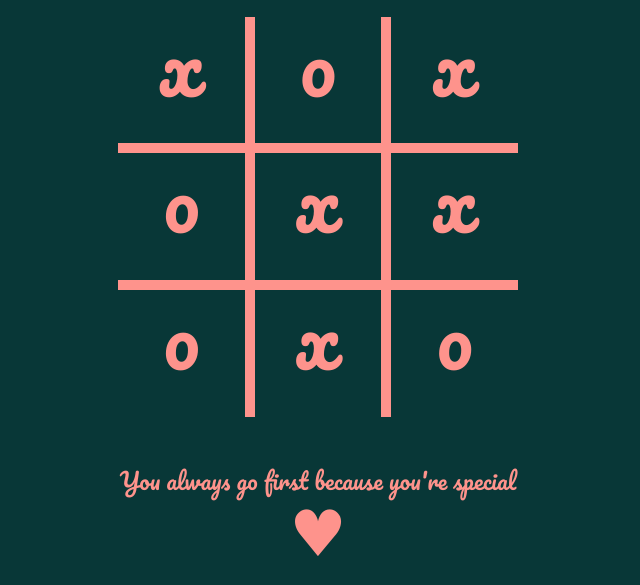
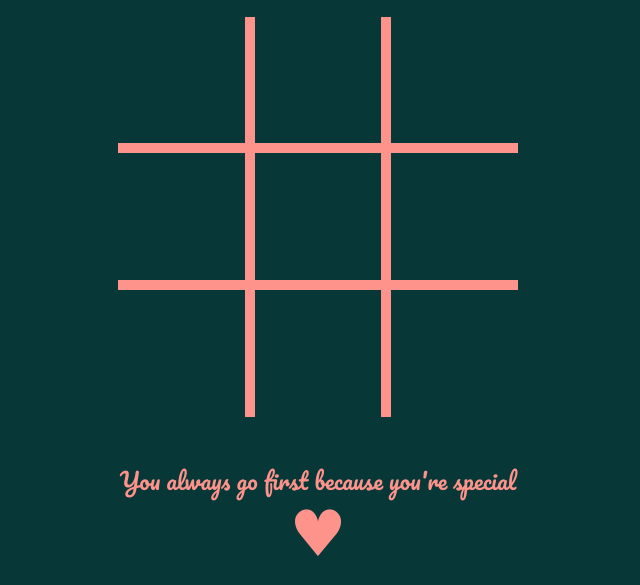
Before and after one commit to Gustav72/tic-tac-toe, a plain HTML site: page index.html in a window 1280 px wide. Shown: the part 271-856 px from the top of the page, without its empty margins (322-962 px from the left). Drawn offline with Linux system fonts and the light colour scheme.

Commit message:
remove x's and o's from HTML

```diff
--- a/index.html
+++ b/index.html
@@ -17,15 +17,15 @@
         <div>AI</div>
     </div>
     <div id="board">
-        <div class="box" id="1-1">x</div>
-        <div class="box" id="1-2">o</div>
-        <div class="box" id="1-3">x</div>
-        <div class="box" id="2-1">o</div>
-        <div class="box" id="2-2">x</div>
-        <div class="box" id="2-3">x</div>
-        <div class="box" id="3-1">o</div>
-        <div class="box" id="3-2">x</div>
-        <div class="box" id="3-3">o</div>
+        <div class="box" id="1-1"></div>
+        <div class="box" id="1-2"></div>
+        <div class="box" id="1-3"></div>
+        <div class="box" id="2-1"></div>
+        <div class="box" id="2-2"></div>
+        <div class="box" id="2-3"></div>
+        <div class="box" id="3-1"></div>
+        <div class="box" id="3-2"></div>
+        <div class="box" id="3-3"></div>
     </div>
     <div class="bottom">
         <p>You always go first because you're special</p>
```
